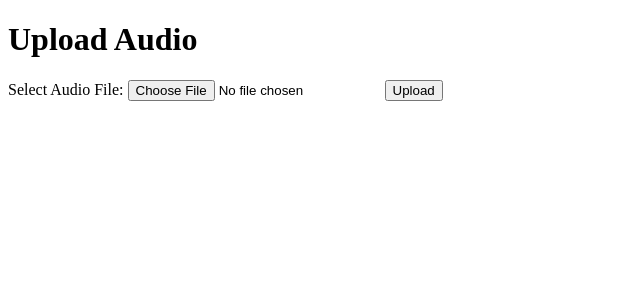
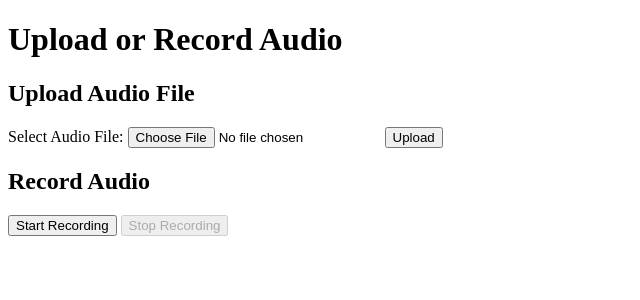
Before and after one commit to kwspringkle/music_search_by_audio, a Django app: page / in a window 1280 px wide. Shown: the top 300 px of the page, without its empty margins (0-640 px from the left). Run offline with Django 5.2, Linux system fonts and the light colour scheme.

Commit message:
record function

```diff
--- a/music_search/urls.py
+++ b/music_search/urls.py
@@ -21,7 +21,8 @@ from django.conf.urls.static import static
 
 urlpatterns = [
     path('admin/', admin.site.urls),
-    path('', include('upload.urls'))
+    path('', include('upload.urls')),
+    path('', include('record.urls'))
 ]+ static(settings.STATIC_URL, document_root=settings.STATIC_ROOT)
 
 if settings.DEBUG:
--- /dev/null
+++ b/record/urls.py
@@ -0,0 +1,6 @@
+from django.urls import path
+from . import views
+
+urlpatterns=[
+    path('record', views.record_audio_file, name="record" ),
+]
--- a/templates/index.html
+++ b/templates/index.html
@@ -1,18 +1,69 @@
 {% load static %}
 <!DOCTYPE html>
-<html>
+<html lang="en">
 <head>
-        <meta charset="utf-8">
+    <meta charset="UTF-8">
+    <meta name="viewport" content="width=device-width, initial-scale=1.0">
     <title>Music Search</title>
     <link rel="icon" type="image/png" sizes="32x32" href="{% static 'images/favicon-32x32.png' %}">
 </head>
 <body>
-        <h1>Upload Audio</h1>
+    <h1>Upload or Record Audio</h1>
+
+    <!-- Form for uploading audio -->
+    <h2>Upload Audio File</h2>
     <form action="{% url 'upload' %}" method="post" enctype="multipart/form-data">
         {% csrf_token %}
         <label for="audio_file">Select Audio File:</label>
         <input type="file" name="audio_file" accept="audio/*">
         <button type="submit">Upload</button>
     </form>
+
+    <!-- Section for recording audio -->
+    <h2>Record Audio</h2>
+    <button id="start-recording">Start Recording</button>
+    <button id="stop-recording" disabled>Stop Recording</button>
+    <p id="recording-status"></p>
+
+    <form id="recorded-audio-form" action="{% url 'record' %}" method="post" enctype="multipart/form-data" style="display: none;">
+        {% csrf_token %}
+        <input type="hidden" name="recorded_audio_name" value="Recorded Audio">
+        <input type="file" id="recorded-audio-file" name="audio_file">
+        <button type="submit" id="submit-recording">Submit Recorded Audio</button>
+    </form>
+
+    <script>
+        let mediaRecorder;
+        let recordedChunks = [];
+
+        document.getElementById('start-recording').addEventListener('click', function() {
+            navigator.mediaDevices.getUserMedia({ audio: true }).then(stream => {
+                mediaRecorder = new MediaRecorder(stream);
+                mediaRecorder.start();
+                document.getElementById('recording-status').textContent = 'Recording...';
+                document.getElementById('stop-recording').disabled = false;
+
+                mediaRecorder.ondataavailable = function(event) {
+                    recordedChunks.push(event.data);
+                };
+
+                mediaRecorder.onstop = function() {
+                    const blob = new Blob(recordedChunks, { type: 'audio/wav' });
+                    const file = new File([blob], 'recorded_audio.wav', { type: 'audio/wav' });
+                    const fileInput = document.getElementById('recorded-audio-file');
+                    const dataTransfer = new DataTransfer();
+                    dataTransfer.items.add(file);
+                    fileInput.files = dataTransfer.files;
+                    document.getElementById('recording-status').textContent = 'Recording complete. Ready to submit.';
+                    document.getElementById('recorded-audio-form').style.display = 'block';
+                };
+            });
+        });
+
+        document.getElementById('stop-recording').addEventListener('click', function() {
+            mediaRecorder.stop();
+            document.getElementById('stop-recording').disabled = true;
+        });
+    </script>
 </body>
 </html>
```
Also changed, not shown: record/views.py (+21 -2 lines), db.sqlite3, record/migrations/0001_initial.py (added). Lines whose indentation alone changed are shown as unchanged.
